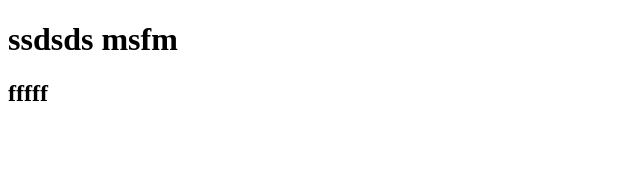
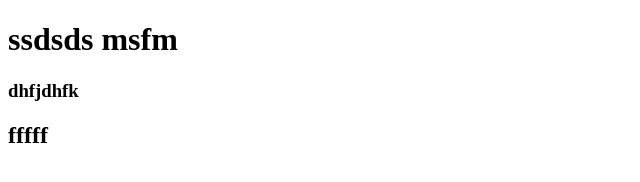
Before and after one commit to sohaibya/trial122312, a plain HTML site: page index.html in a window 1280 px wide. Shown: the whole page, without its empty margins (0-640 px from the left). Drawn offline with Linux system fonts and the light colour scheme.

Commit message:
added h3

```diff
--- a/index.html
+++ b/index.html
@@ -9,6 +9,7 @@
   <body>
     <script src="https://cdn.freecodecamp.org/testable-projects-fcc/v1/bundle.js"></script>
  <h1>ssdsds msfm</h1>
+ <h3>dhfjdhfk</h3>
    <h2>fffff</h2> <!--
 
     Hello Camper!
```
